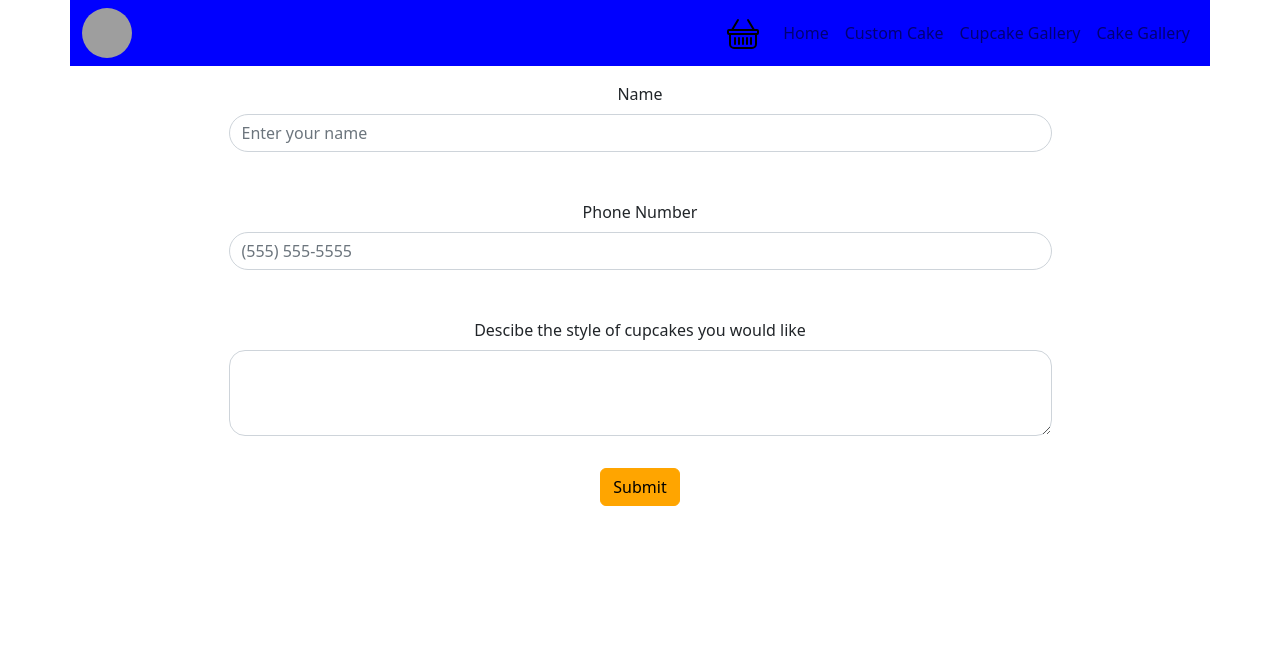
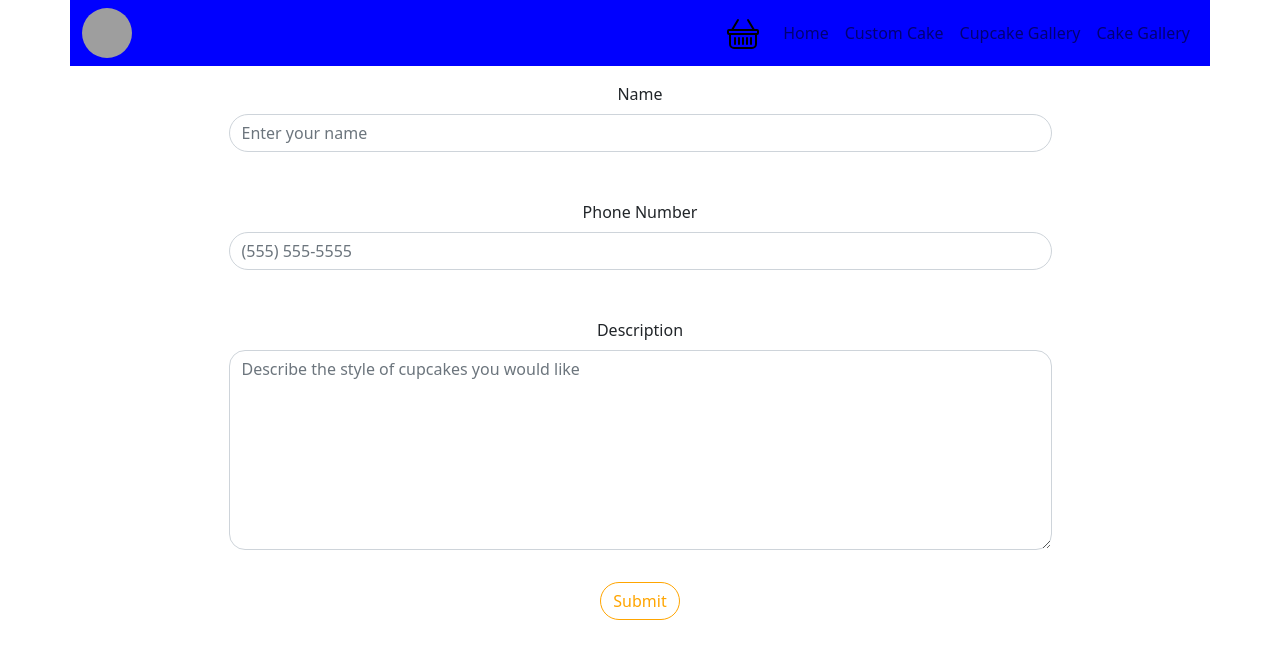
Before and after one commit to Gurb-S/cupcakemakes, a React (Create React App) app: page /custom in a window 1280 px wide. Shown: the top 658 px of the page. Built offline with nearby package versions, Linux system fonts and the light colour scheme; grey boxes are pictures that could not be loaded.

Commit message:
add submit btn

```diff
--- a/src/components/CustomOrder.js
+++ b/src/components/CustomOrder.js
@@ -13,10 +13,10 @@ export function CustomOrder() {
                 <Form.Control type='tel' placeholder='(555) 555-5555' className='rounded-pill'/>
             </Form.Group>
             <Form.Group className='m-auto mb-3 w-75 p-3' controlId='formBasicDesc'>
-                <Form.Label>Descibe the style of cupcakes you would like</Form.Label>
-                <Form.Control as='textarea' rows={3} className='rounded-4'/>
+                <Form.Label>Description</Form.Label>
+                <Form.Control as='textarea' rows={3} placeholder='Describe the style of cupcakes you would like' style={{ height: '200px' }} className='rounded-4'/>
             </Form.Group>
-            <Button variant="primary" type="submit">Submit</Button>
+            <Button variant="outline-primary" type="submit" className='rounded-pill'>Submit</Button>
         </Form>
     )
 }
```
